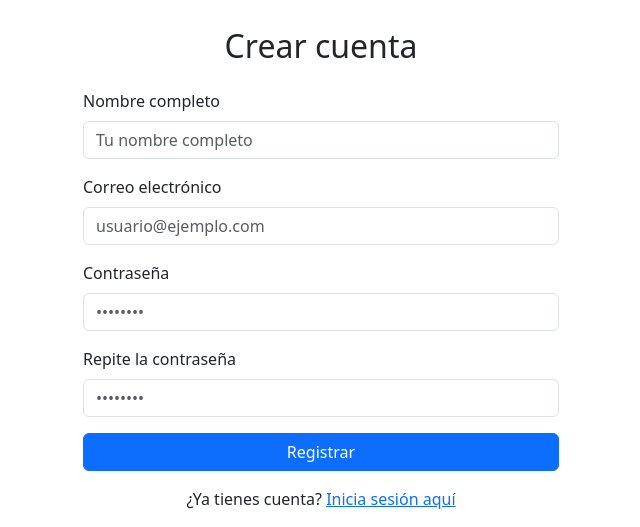
After one commit to alebgue161/PFC-ALG, a PHP site: page /registrar1.html in a window 1280 px wide. The commit adds this page. Shown: the part 347-874 px from the top of the page, without its empty margins (319-959 px from the left). Run offline with PHP 8.4, Linux system fonts and the light colour scheme.

Commit message:
Creando estructura registrar1.php

```diff
--- a/index.html
+++ b/index.php
@@ -27,7 +27,7 @@
     </style>
   </head>
   <body>
-      <video muted loop autoplay src="/Media/fondo.mp4" type="video/mp4"></video>
+      <video muted loop autoplay src="./Media/fondo.mp4" type="video/mp4"></video>
     <div class="container-fluid">
       <div class="menu m-4 rounded sticky-top">
         <header>
--- /dev/null
+++ b/registrar1.html
@@ -0,0 +1,70 @@
+<!DOCTYPE html>
+<html lang="es">
+<head>
+  <meta charset="UTF-8">
+  <title>Crear cuenta Overwatch ALG</title>
+  <!-- Bootstrap CSS -->
+  <link href="src/css/bootstrap.min.css" rel="stylesheet">
+  <!-- Tu CSS custom -->
+  <link href="src/css/style.css" rel="stylesheet">
+</head>
+<body>
+  <!-- Navbar estático adaptado de tu index -->
+  <nav class="navbar navbar-expand-lg navbar-light bg-light menu">
+    <div class="container">
+      <a class="navbar-brand" href="index.php">
+        <img src="media/blizzard-logo.svg" alt="Blizzard" class="logo1">
+      </a>
+      <button class="navbar-toggler" type="button" data-bs-toggle="collapse"
+              data-bs-target="#mainNav" aria-controls="mainNav" aria-expanded="false"
+              aria-label="Toggle navigation">
+        <span class="navbar-toggler-icon"></span>
+      </button>
+      <div class="collapse navbar-collapse" id="mainNav">
+        <ul class="navbar-nav me-auto mb-2 mb-lg-0">
+          <li class="nav-item"><a class="nav-link poppins-medium" href="info.php">Información del juego</a></li>
+          <li class="nav-item"><a class="nav-link poppins-medium" href="heroes.html">Héroes</a></li>
+          <li class="nav-item"><a class="nav-link poppins-medium" href="temporada.php">Temporada</a></li>
+        </ul>
+        <form class="d-flex me-3">
+          <button class="btn btn-link p-0" type="button">
+            <img src="media/search-icon.svg" alt="Buscar" width="20">
+          </button>
+        </form>
+        <a href="login1.html" class="btn juega">Juega Ya</a>
+      </div>
+    </div>
+  </nav>
+
+  <!-- Formulario registro -->
+  <div class="container mt-5" style="max-width: 500px;">
+    <h2 class="text-center mb-4 poppins-bold">Crear cuenta</h2>
+    <form action="registro2.php" method="post">
+      <div class="mb-3">
+        <label for="nombre" class="form-label poppins-medium">Nombre completo</label>
+        <input type="text" class="form-control" id="nombre" name="nombre" placeholder="Tu nombre completo" required>
+      </div>
+      <div class="mb-3">
+        <label for="email" class="form-label poppins-medium">Correo electrónico</label>
+        <input type="email" class="form-control" id="email" name="email" placeholder="usuario@ejemplo.com" required>
+      </div>
+      <div class="mb-3">
+        <label for="password" class="form-label poppins-medium">Contraseña</label>
+        <input type="password" class="form-control" id="password" name="password" placeholder="••••••••" required>
+      </div>
+      <div class="mb-3">
+        <label for="password2" class="form-label poppins-medium">Repite la contraseña</label>
+        <input type="password" class="form-control" id="password2" name="password2" placeholder="••••••••" required>
+      </div>
+      <button type="submit" class="btn btn-primary w-100 poppins-medium">Registrar</button>
+    </form>
+    <p class="text-center mt-3 poppins-regular">
+      ¿Ya tienes cuenta? <a href="login1.html">Inicia sesión aquí</a>
+    </p>
+  </div>
+
+  <!-- Bootstrap JS -->
+  <script src="src/js/bootstrap.bundle.min.js"></script>
+</body>
+</html>
+<!-- Fin del formulario registro -->
```
Also changed, not shown: conexion.php (added, +9 -0 lines).
